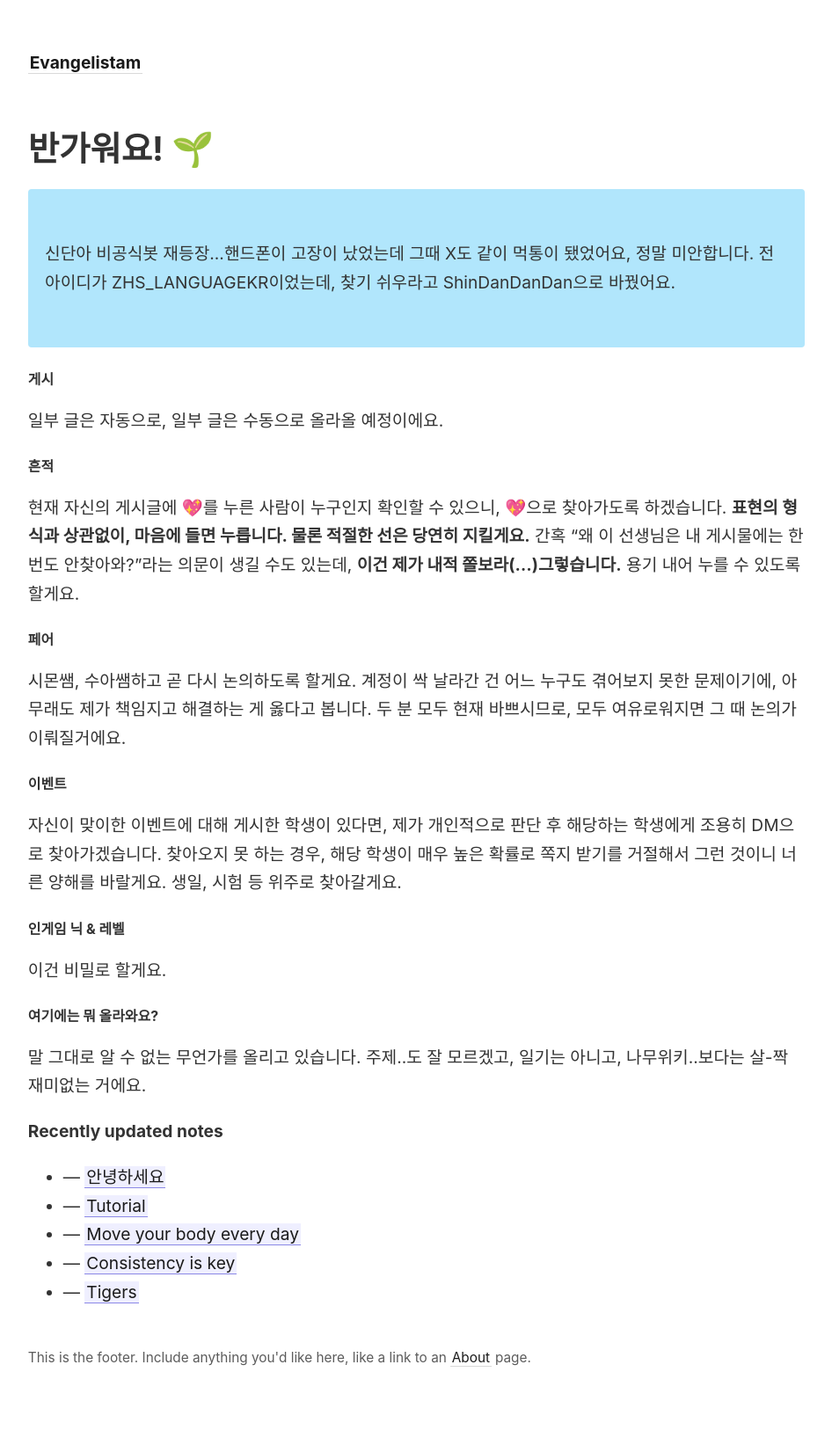
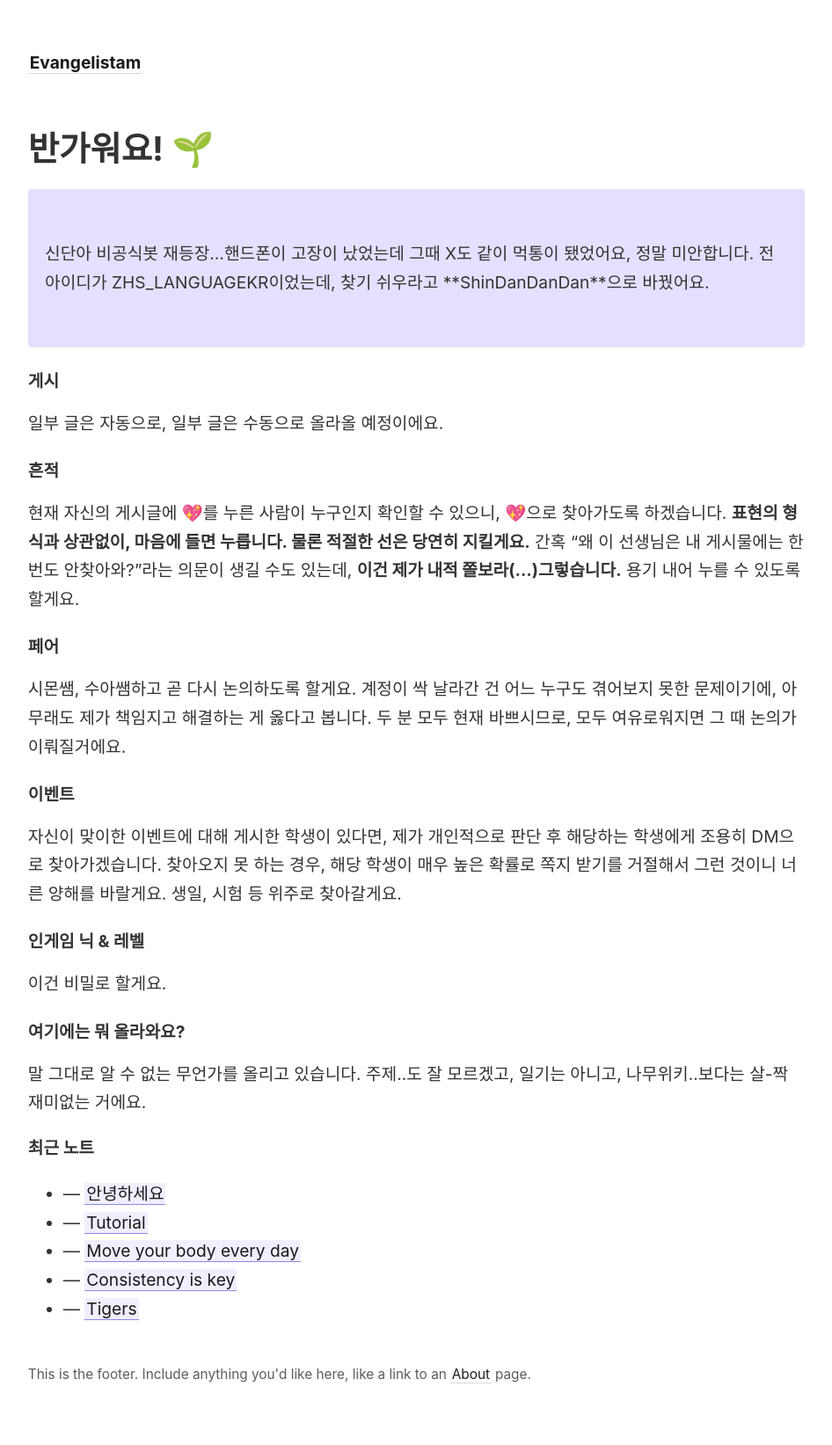
Before and after one commit to vuoto1/vuoto1.github.io, a Jekyll site: the page built from _pages/index.md, in a window 1280 px wide. Shown: the whole page at 88% size, without its empty margins (45-991 px from the left). Built offline with Jekyll 4.4.1, drawn with Linux system fonts in a browser that asks for light colours.

Commit message:
Update index.md

```diff
--- a/_pages/index.md
+++ b/_pages/index.md
@@ -7,29 +7,29 @@ permalink: /
 
 # 반가워요! 🌱
 
-<p style="padding: 3em 1em; background: #b1e6fc; border-radius: 4px;">
-  신단아 비공식봇 재등장...핸드폰이 고장이 났었는데 그때 X도 같이 먹통이 됐었어요, 정말 미안합니다. 전 아이디가 ZHS_LANGUAGEKR이었는데, 찾기 쉬우라고 ShinDanDanDan으로 바꿨어요.
+<p style="padding: 3em 1em; background: #e5e0ff; border-radius: 4px;">
+  신단아 비공식봇 재등장...핸드폰이 고장이 났었는데 그때 X도 같이 먹통이 됐었어요, 정말 미안합니다. 전 아이디가 ZHS_LANGUAGEKR이었는데, 찾기 쉬우라고 **ShinDanDanDan**으로 바꿨어요.
 </p>
 
-##### 게시
+#### 게시
 일부 글은 자동으로, 일부 글은 수동으로 올라올 예정이에요.
 
-##### 흔적
+#### 흔적
 현재 자신의 게시글에 💖를 누른 사람이 누구인지 확인할 수 있으니, 💖으로 찾아가도록 하겠습니다. **표현의 형식과 상관없이, 마음에 들면 누릅니다. 물론 적절한 선은 당연히 지킬게요.** 간혹 "왜 이 선생님은 내 게시물에는 한 번도 안찾아와?"라는 의문이 생길 수도 있는데, **이건 제가 내적 쫄보라(...)그렇습니다.** 용기 내어 누를 수 있도록 할게요.
 
-##### 페어
+#### 페어
 시몬쌤, 수아쌤하고 곧 다시 논의하도록 할게요. 계정이 싹 날라간 건 어느 누구도 겪어보지 못한 문제이기에, 아무래도 제가 책임지고 해결하는 게 옳다고 봅니다. 두 분 모두 현재 바쁘시므로, 모두 여유로워지면 그 때 논의가 이뤄질거에요.
 
-##### 이벤트
+#### 이벤트
 자신이 맞이한 이벤트에 대해 게시한 학생이 있다면, 제가 개인적으로 판단 후 해당하는 학생에게 조용히 DM으로 찾아가겠습니다. 찾아오지 못 하는 경우, 해당 학생이 매우 높은 확률로 쪽지 받기를 거절해서 그런 것이니 너른 양해를 바랄게요. 생일, 시험 등 위주로 찾아갈게요.
 
-##### 인게임 닉 & 레벨
+#### 인게임 닉 & 레벨
 이건 비밀로 할게요.
 
-##### 여기에는 뭐 올라와요?
+#### 여기에는 뭐 올라와요?
 말 그대로 알 수 없는 무언가를 올리고 있습니다. 주제..도 잘 모르겠고, 일기는 아니고, 나무위키..보다는 살-짝 재미없는 거에요.
 
-<strong>Recently updated notes</strong>
+<strong>최근 노트</strong>
 
 <ul>
   {% assign recent_notes = site.notes | sort: "last_modified_at_timestamp" | reverse %}
```
